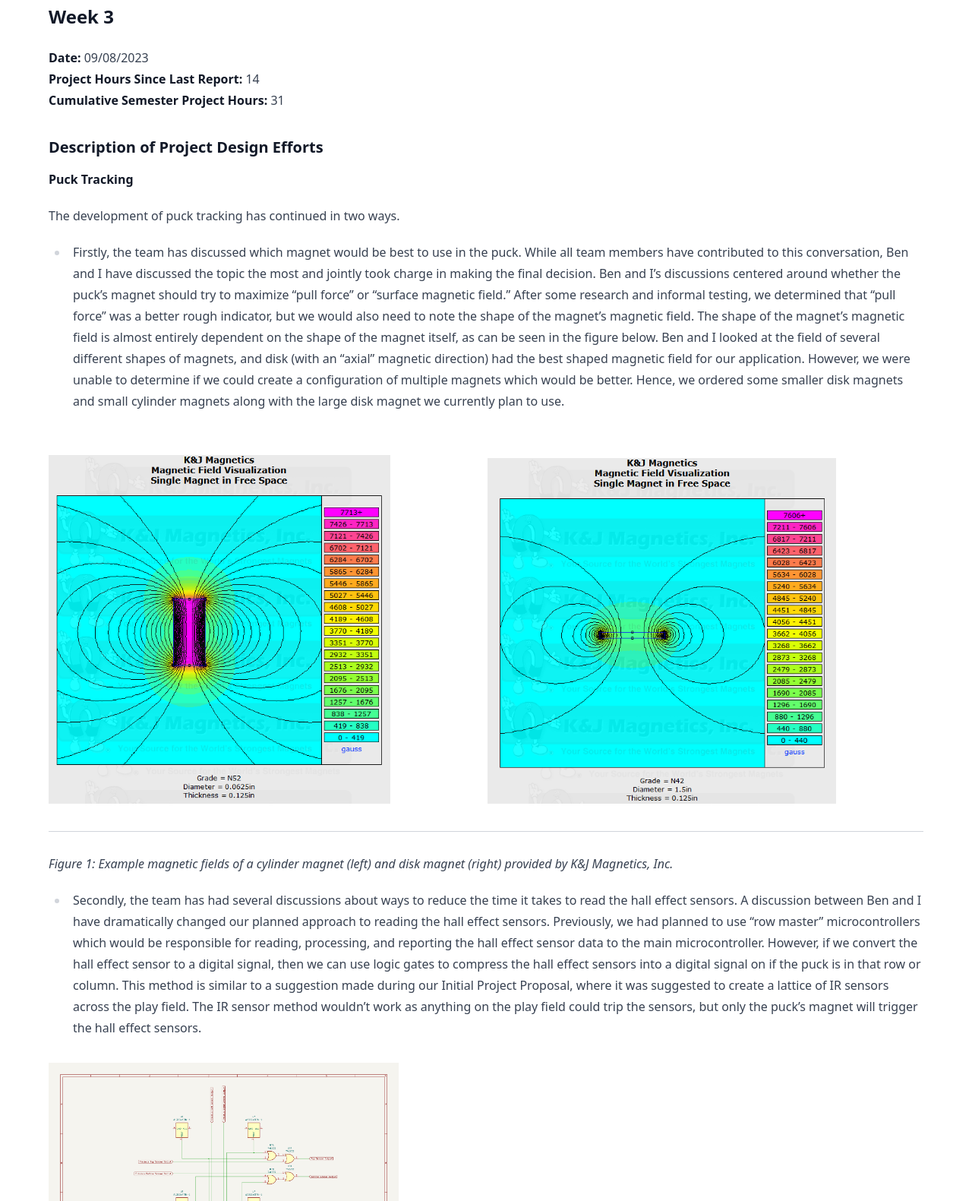
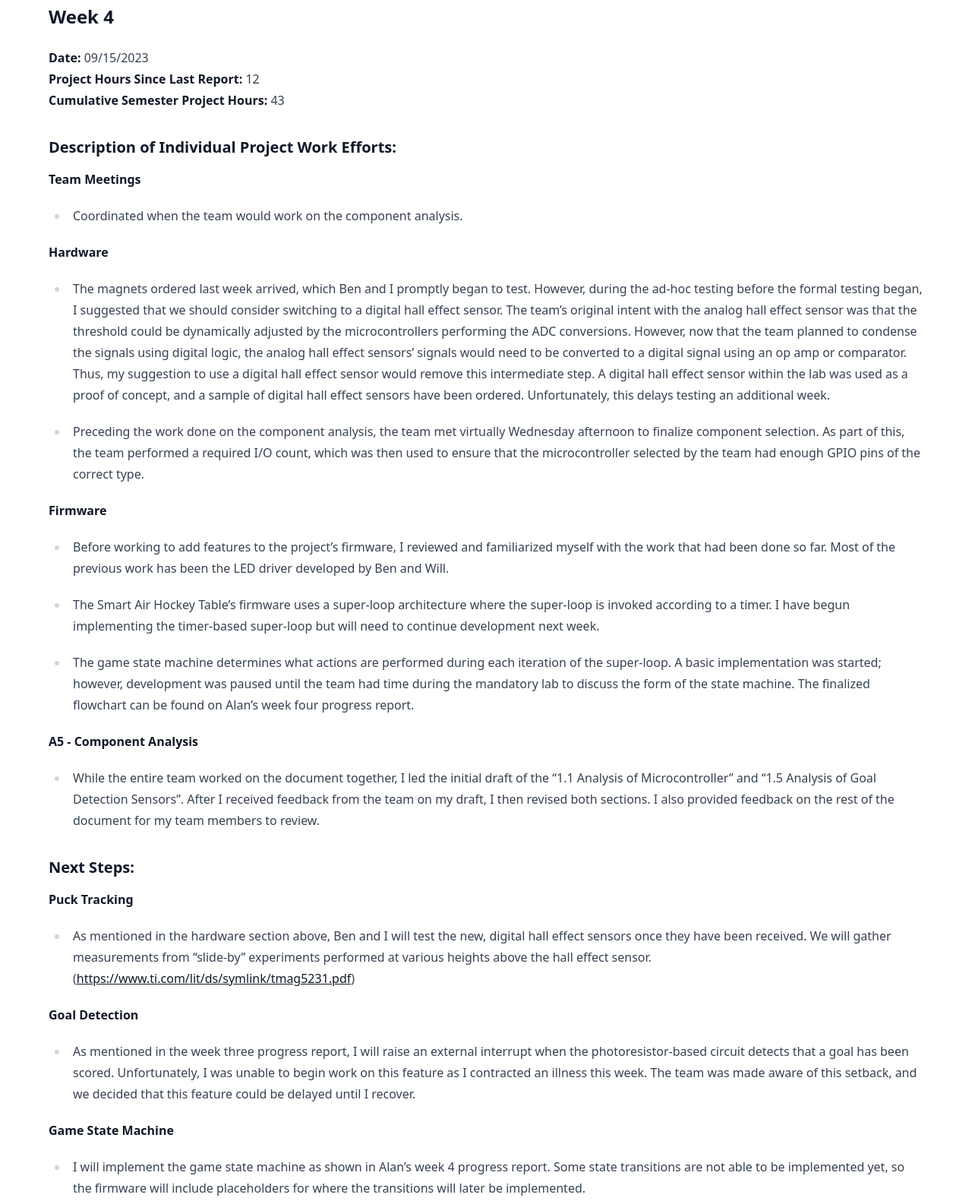
Before and after one commit to alanssitis/smart-air-hockey-table, an Astro site in the folder web/: page /477grp5/team/tmoorma in a window 1280 px wide. Shown: the part 300-1881 px from the top of the page at 76% size. Built offline with nearby package versions, Linux system fonts and the light colour scheme; Astro itself is replaced by a stand-in of ours.

Commit message:
Week 4 Progress Report

```diff
--- a/web/src/pages/team/tmoorma.md
+++ b/web/src/pages/team/tmoorma.md
@@ -4,6 +4,50 @@ title: Trevor Moorman Progress Report
 ---
 
 # Progress Report for Trevor
+
+## Week 4
+
+**Date:** 09/15/2023 \
+**Project Hours Since Last Report:** 12 \
+**Cumulative Semester Project Hours:** 43
+
+### Description of Individual Project Work Efforts:
+
+**Team Meetings**
+
+- Coordinated when the team would work on the component analysis.
+
+**Hardware**
+
+- The magnets ordered last week arrived, which Ben and I promptly began to test. However, during the ad-hoc testing before the formal testing began, I suggested that we should consider switching to a digital hall effect sensor. The team's original intent with the analog hall effect sensor was that the threshold could be dynamically adjusted by the microcontrollers performing the ADC conversions. However, now that the team planned to condense the signals using digital logic, the analog hall effect sensors' signals would need to be converted to a digital signal using an op amp or comparator. Thus, my suggestion to use a digital hall effect sensor would remove this intermediate step. A digital hall effect sensor within the lab was used as a proof of concept, and a sample of digital hall effect sensors have been ordered. Unfortunately, this delays testing an additional week.
+
+- Preceding the work done on the component analysis, the team met virtually Wednesday afternoon to finalize component selection. As part of this, the team performed a required I/O count, which was then used to ensure that the microcontroller selected by the team had enough GPIO pins of the correct type.
+
+**Firmware**
+
+- Before working to add features to the project's firmware, I reviewed and familiarized myself with the work that had been done so far. Most of the previous work has been the LED driver developed by Ben and Will.
+
+- The Smart Air Hockey Table's firmware uses a super-loop architecture where the super-loop is invoked according to a timer. I have begun implementing the timer-based super-loop but will need to continue development next week.
+
+- The game state machine determines what actions are performed during each iteration of the super-loop. A basic implementation was started; however, development was paused until the team had time during the mandatory lab to discuss the form of the state machine. The finalized flowchart can be found on Alan's week four progress report.
+
+**A5 - Component Analysis**
+
+- While the entire team worked on the document together, I led the initial draft of the "1.1 Analysis of Microcontroller" and "1.5 Analysis of Goal Detection Sensors". After I received feedback from the team on my draft, I then revised both sections. I also provided feedback on the rest of the document for my team members to review.
+
+### Next Steps:
+
+**Puck Tracking**
+
+- As mentioned in the hardware section above, Ben and I will test the new, digital hall effect sensors once they have been received. We will gather measurements from "slide-by" experiments performed at various heights above the hall effect sensor. (https://www.ti.com/lit/ds/symlink/tmag5231.pdf)
+
+**Goal Detection**
+
+- As mentioned in the week three progress report, I will raise an external interrupt when the photoresistor-based circuit detects that a goal has been scored. Unfortunately, I was unable to begin work on this feature as I contracted an illness this week. The team was made aware of this setback, and we decided that this feature could be delayed until I recover.
+
+**Game State Machine**
+
+- I will implement the game state machine as shown in Alan's week 4 progress report. Some state transitions are not able to be implemented yet, so the firmware will include placeholders for where the transitions will later be implemented.
 
 ## Week 3
 
```
